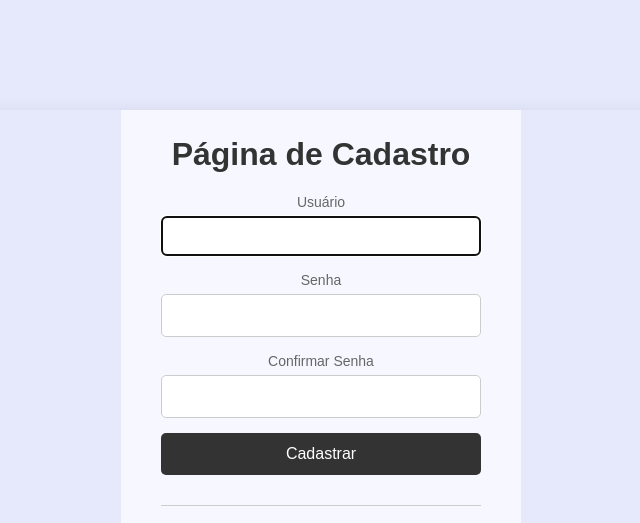
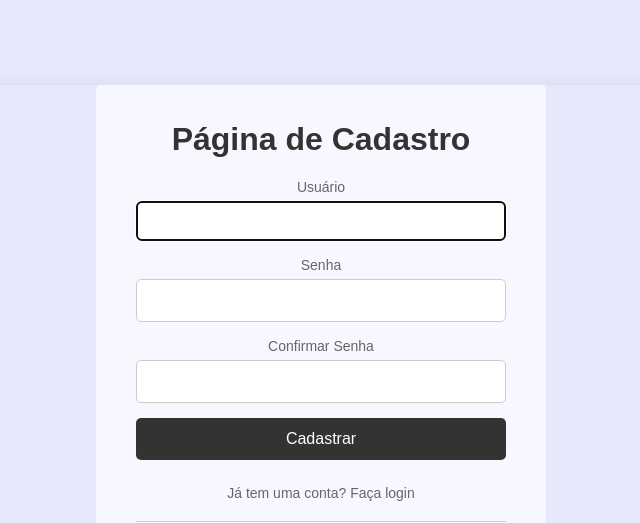
Before and after one commit to fpazin/tccPDG, a Django app: page /register/ in a window 1280 px wide. Shown: the top 523 px of the page, without its empty margins (319-959 px from the left). Run offline with Django 5.2, Linux system fonts and the light colour scheme.

Commit message:
PDG.HTML + Authentication Register Page + Login Validations

```diff
--- a/appPDG/accounts/templates/register.html
+++ b/appPDG/accounts/templates/register.html
@@ -13,6 +13,7 @@
   />
 </div>
 <div class="right-section">
+
   <form method="post" class="form-group">
     {% csrf_token %}
     <h1>Página de Cadastro</h1>
@@ -20,20 +21,24 @@
     <!-- Para exibir erros gerais do formulário -->
     <div class="input-group">
       <label for="id_username">Usuário</label>
+      {{ user_form.username.errors }}
       {{ user_form.username }}
       <!-- Campo de Username -->
     </div>
     <div class="input-group">
       <label for="id_password1">Senha</label>
+      {{ user_form.password1.errors }}
       {{ user_form.password1 }}
       <!-- Campo de Senha -->
     </div>
     <div class="input-group">
       <label for="id_password2">Confirmar Senha</label>
+      {{ user_form.password2.errors }}
       {{ user_form.password2 }}
       <!-- Campo de Confirmação de Senha -->
     </div>
     <button type="submit" class="btn">Cadastrar</button>
+    <a href="{% url 'login' %}" class="signup">Já tem uma conta? Faça login</a>
     <div class="divider"></div>
     <button type="button" class="btn google-login">
       Ou faça login com o Google
--- a/appPDG/accounts/views.py
+++ b/appPDG/accounts/views.py
@@ -1,8 +1,14 @@
-from django.shortcuts import render
+from django.shortcuts import render, redirect
 from django.contrib.auth.forms import UserCreationForm
 
 # Create your views here.
+
 def register_view(request):
-    user_form = UserCreationForm()
-
+    if request.method == 'POST':
+        user_form = UserCreationForm(request.POST)
+        if user_form.is_valid():
+            user_form.save()
+            return redirect('PDG')
+    else:
+        user_form = UserCreationForm()
     return render(request, 'register.html', {'user_form': user_form})
--- a/appPDG/app/templates/base.html
+++ b/appPDG/app/templates/base.html
@@ -23,8 +23,8 @@
 
     .container {
       display: flex;
-      width: 800px; /* Para telas de Login/Cadastro */
-      height: 700px; /* Para telas de Login/Cadastro */
+      width: 900px; /* Ajuste dependendo da tela */
+      height: 750px;
       box-shadow: 0px 4px 20px rgba(0, 0, 0, 0.1);
       border-radius: 20px;
       overflow: hidden;
--- a/appPDG/app/templates/login.html
+++ b/appPDG/app/templates/login.html
@@ -192,7 +192,7 @@
           {% csrf_token %}
           <div class="input-group">
             <label for="login">Login</label>
-            <input type="text" id="login" name="login" placeholder="E-mail" />
+            <input type="text" id="login" name="login" placeholder="Digite o seu usuário" />
           </div>
           <div class="input-group">
             <label for="password">Senha</label>
@@ -212,7 +212,7 @@
             Ou faça login com o Google
           </button>
         </form>
-        <a href="#" class="signup">Inscreva-se agora</a>
+        <a href="{% url 'register' %}" class="signup">Inscreva-se agora</a>
       </div>
     </div>
     <footer>
--- a/appPDG/app/views.py
+++ b/appPDG/app/views.py
@@ -8,3 +8,6 @@ def login(request):
 
 def home(request):
     return render(request, 'base.html')
+
+def PDG_view(request):
+    return render(request, 'PDG.html')
--- a/appPDG/appPDG/settings.py
+++ b/appPDG/appPDG/settings.py
@@ -105,7 +105,7 @@ AUTH_PASSWORD_VALIDATORS = [
 # Internationalization
 # https://docs.djangoproject.com/en/5.1/topics/i18n/
 
-LANGUAGE_CODE = 'en-us'
+LANGUAGE_CODE = 'pt-br'
 
 TIME_ZONE = 'UTC'
 
--- a/appPDG/appPDG/urls.py
+++ b/appPDG/appPDG/urls.py
@@ -16,11 +16,12 @@ Including another URLconf
 """
 from django.contrib import admin
 from django.urls import path
-from app.views import login
+from app.views import login, PDG_view
 from accounts.views import register_view
 
 urlpatterns = [
     path('admin/', admin.site.urls),
     path('', login, name='login'),
     path('register/', register_view, name='register'),
+    path('PDG/', PDG_view, name='PDG'),
 ]
--- a/requirements.txt
+++ b/requirements.txt
@@ -1,4 +1,5 @@
 # Linha de comando para instalar as dependências do projeto
+#Acesso.11
 # pip install -r requirements.txt
 
 # Lista de dependências do projeto
```
Also changed, not shown: appPDG/app/templates/PDG.html (renamed from appPDG/app/templates/base_pdg.html).
